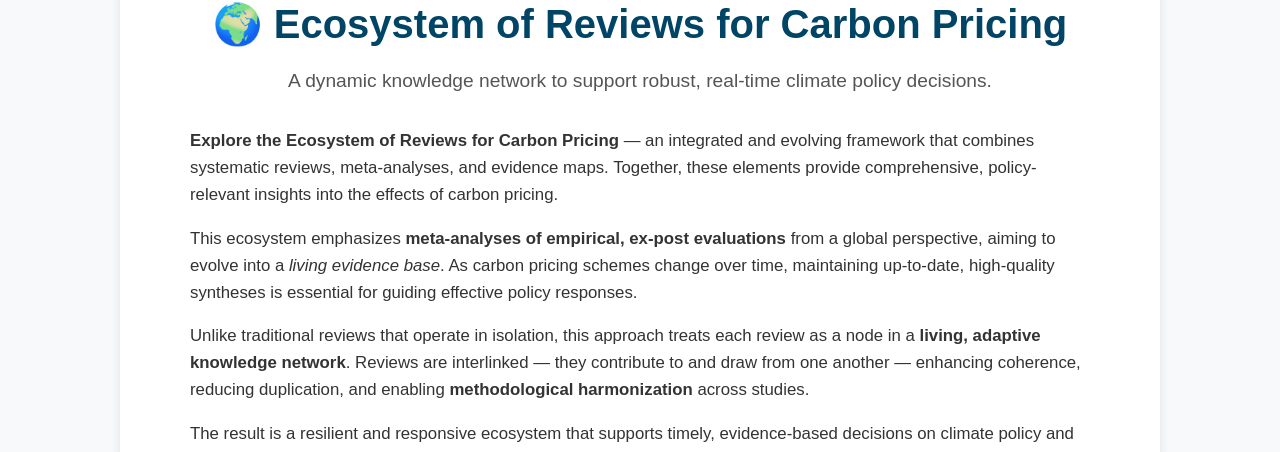
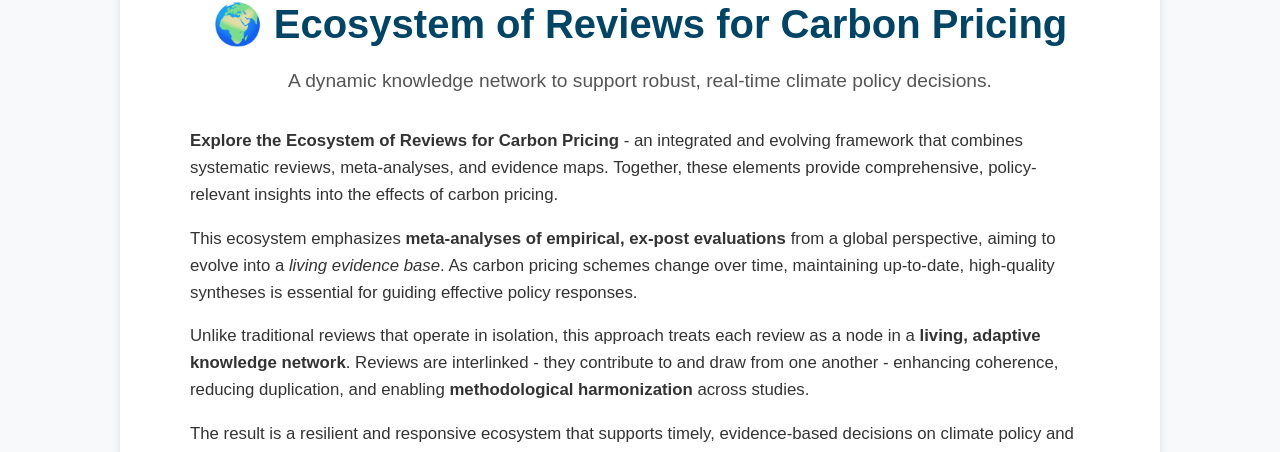
Before and after one commit to trangdtk-vnu/ecosystem-reviews, a Jekyll site: the page built from index.md, in a window 1280 px wide and 900 px high. Shown: the part 250-702 px from the top of the window. Built offline with Jekyll 4.4.1, drawn with Linux system fonts in a browser that asks for light colours.

```diff
--- a/index.md
+++ b/index.md
@@ -12,7 +12,7 @@ title: Home
 
 <div style="max-width: 900px; margin: 2rem auto; line-height: 1.6; font-size: 1.05rem;">
   <p>
-    <strong>Explore the Ecosystem of Reviews for Carbon Pricing</strong> — an integrated and evolving framework that combines systematic reviews, meta-analyses, and evidence maps. Together, these elements provide comprehensive, policy-relevant insights into the effects of carbon pricing.
+    <strong>Explore the Ecosystem of Reviews for Carbon Pricing</strong> - an integrated and evolving framework that combines systematic reviews, meta-analyses, and evidence maps. Together, these elements provide comprehensive, policy-relevant insights into the effects of carbon pricing.
   </p>
 
   <p>
@@ -20,7 +20,7 @@ title: Home
   </p>
 
   <p>
-    Unlike traditional reviews that operate in isolation, this approach treats each review as a node in a <strong>living, adaptive knowledge network</strong>. Reviews are interlinked — they contribute to and draw from one another — enhancing coherence, reducing duplication, and enabling <strong>methodological harmonization</strong> across studies.
+    Unlike traditional reviews that operate in isolation, this approach treats each review as a node in a <strong>living, adaptive knowledge network</strong>. Reviews are interlinked - they contribute to and draw from one another - enhancing coherence, reducing duplication, and enabling <strong>methodological harmonization</strong> across studies.
   </p>
 
   <p>
```
